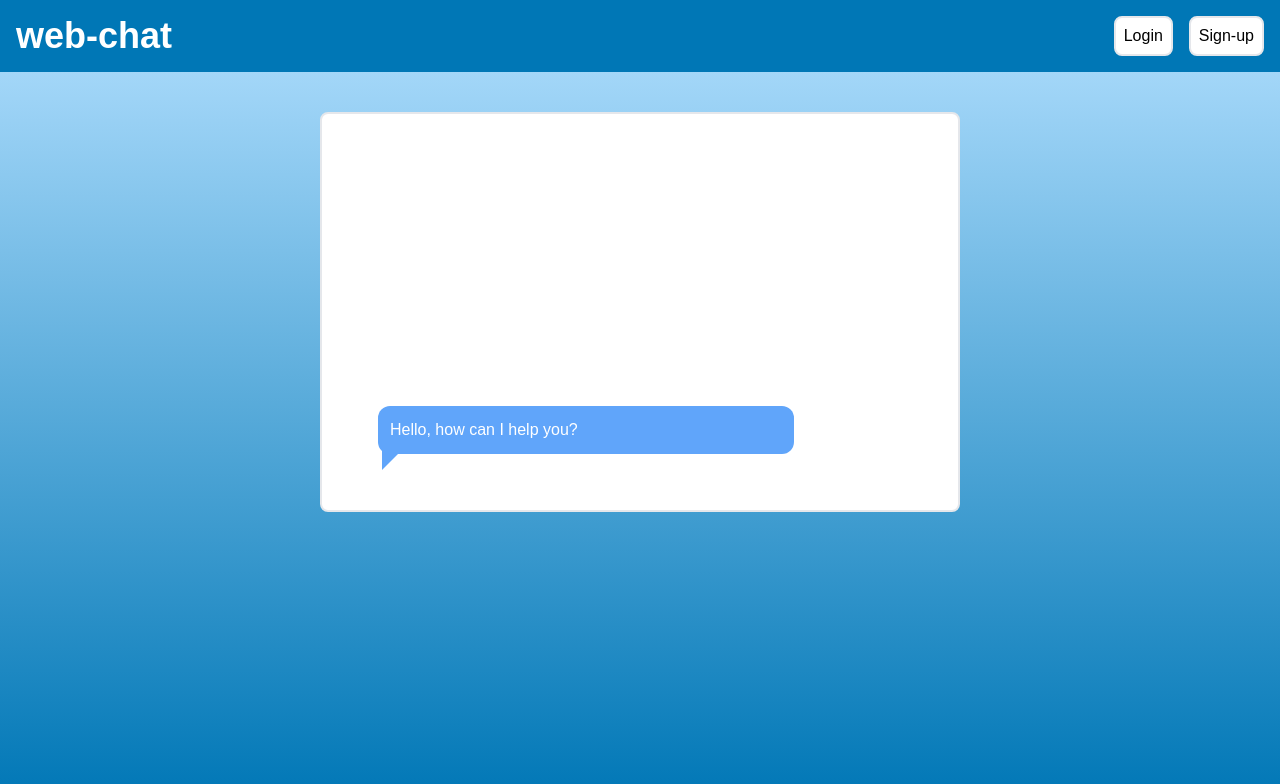
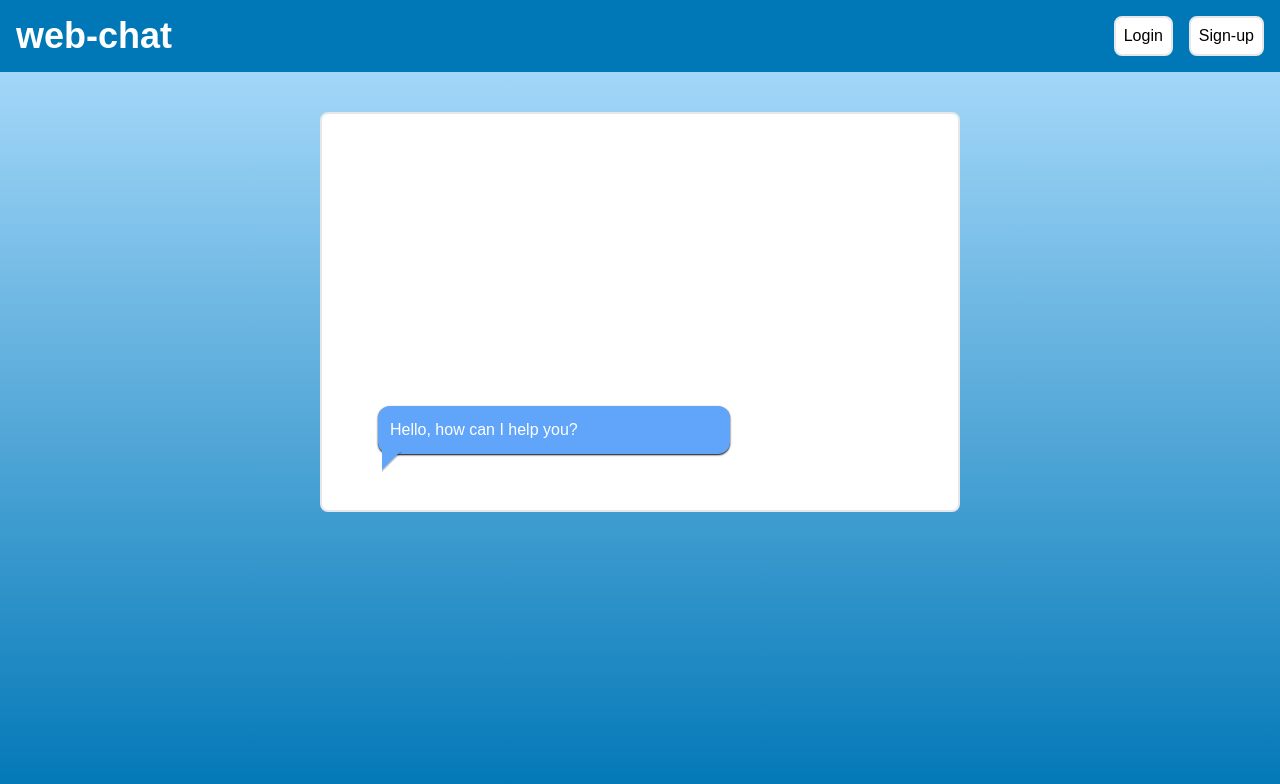
Before and after one commit to harunugurlu/webchat, a React (Create React App) app in the folder frontend/: page / in a window 1280 px wide. Shown: the top 784 px of the page. Built offline with nearby package versions, Linux system fonts and the light colour scheme.

Commit message:
add incoming and outgoing chat bubble variants and shadow

```diff
--- a/frontend/src/components/ChatBubble.tsx
+++ b/frontend/src/components/ChatBubble.tsx
@@ -1,9 +1,16 @@
 import React from 'react'
 
-export default function ChatBubble() {
+interface ChatBubbleProps {
+    messageType?: "incoming" | "outgoing"
+}
+
+export default function ChatBubble(props: ChatBubbleProps) {
+
+    const [messageType, setMessageType] = React.useState<"incoming" | "outgoing">('incoming')
+
     return (
-        <div className="p-4 max-w-md h-fit relative chat-bubble">
-            <div className="p-3 rounded-xl bg-blue-400 text-white">
+        <div className={`p-4 max-w-sm  h-fit relative chat-bubble-${messageType}`}>
+            <div className="p-3 rounded-xl shadow-sm shadow-black bg-blue-400 text-white">
                 Hello, how can I help you?
             </div>
         </div>
--- a/frontend/src/index.css
+++ b/frontend/src/index.css
@@ -15,7 +15,7 @@ code {
     monospace;
 }
 
-.chat-bubble::before {
+.chat-bubble-incoming::before {
   content: "";
   position: absolute;
   width: 0;
@@ -23,6 +23,24 @@ code {
   border-style: solid;
   border-width: 20px 20px 0px 0px;
   border-color: rgb(96 165 250 / var(--tw-bg-opacity)) transparent transparent transparent; /* This color should match your chat bubble's background */
+  filter: drop-shadow(0 2px 0px rgba(0, 0, 0, 0.212)); /* This emulates shadow-sm */
   left: 20px; /* Adjust as necessary */
   bottom: 0px; /* Adjust to position the tail correctly */
 }
+
+.chat-bubble-outgoing::before {
+  content: "";
+  position: absolute;
+  width: 0;
+  height: 0;
+  border-style: solid;
+  border-width: 20px 0px 0px 20px;
+  border-color: rgb(96 165 250 / var(--tw-bg-opacity)) transparent transparent transparent; /* This color should match your chat bubble's background */
+  --tw-shadow: 0 1px 2px 0 rgb(0 0 0 / 0.05);
+  --tw-shadow-colored: 0 1px 2px 0 var(--tw-shadow-color);
+  box-shadow: var(--tw-ring-offset-shadow, 0 0 #0000), var(--tw-ring-shadow, 0 0 #0000), var(--tw-shadow);
+  --tw-shadow-color: #000;
+  --tw-shadow: var(--tw-shadow-colored);
+  right: 20px; /* Adjust as necessary */
+  bottom: 0px; /* Adjust to position the tail correctly */
+}
```
